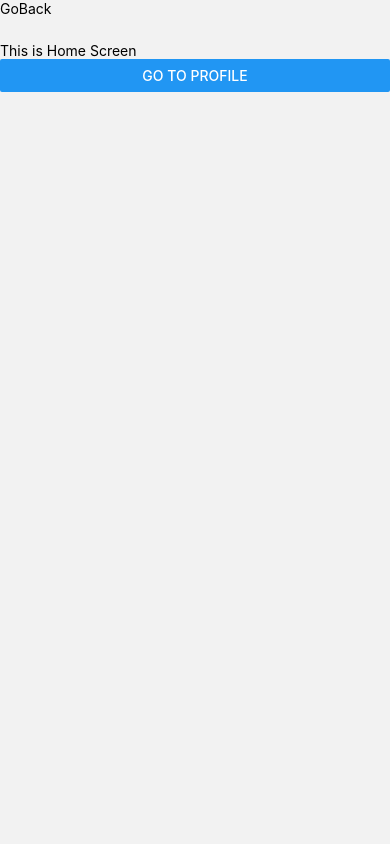
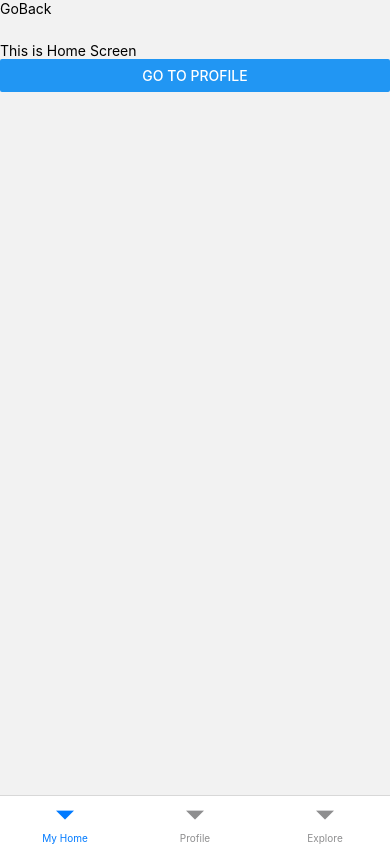
Before and after one commit to kwakyebrilliant/MainApp-mobile, a React Native app: screen / in a window 390 px wide. Built offline with nearby package versions, Linux system fonts and the light colour scheme.

Commit message:
routes updates

```diff
--- a/src/Navigations/Routes.js
+++ b/src/Navigations/Routes.js
@@ -11,17 +11,17 @@ const Tab = createBottomTabNavigator();
 function Routes() {
   return (
     <NavigationContainer>
-      <Stack.Navigator
+      <Tab.Navigator
         initialRouteName={navigationStrings.HOME}
         screenOptions={{headerShown: false}}>
-        <Stack.Screen
+        <Tab.Screen
           options={{title: 'My Home'}}
           name={navigationStrings.HOME}
           component={Home}
         />
-        <Stack.Screen name={navigationStrings.PROFILE} component={Profile} />
-        <Stack.Screen name={navigationStrings.EXPLORE} component={Explore} />
-      </Stack.Navigator>
+        <Tab.Screen name={navigationStrings.PROFILE} component={Profile} />
+        <Tab.Screen name={navigationStrings.EXPLORE} component={Explore} />
+      </Tab.Navigator>
     </NavigationContainer>
   );
 }
```
